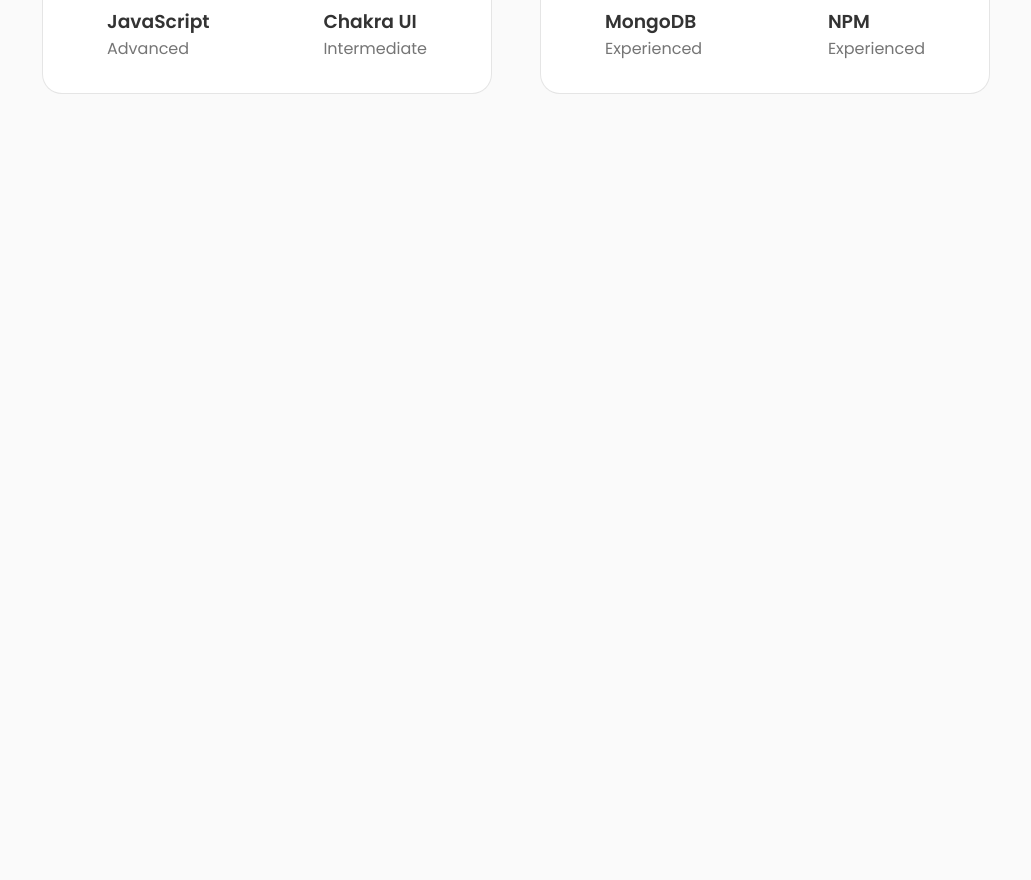
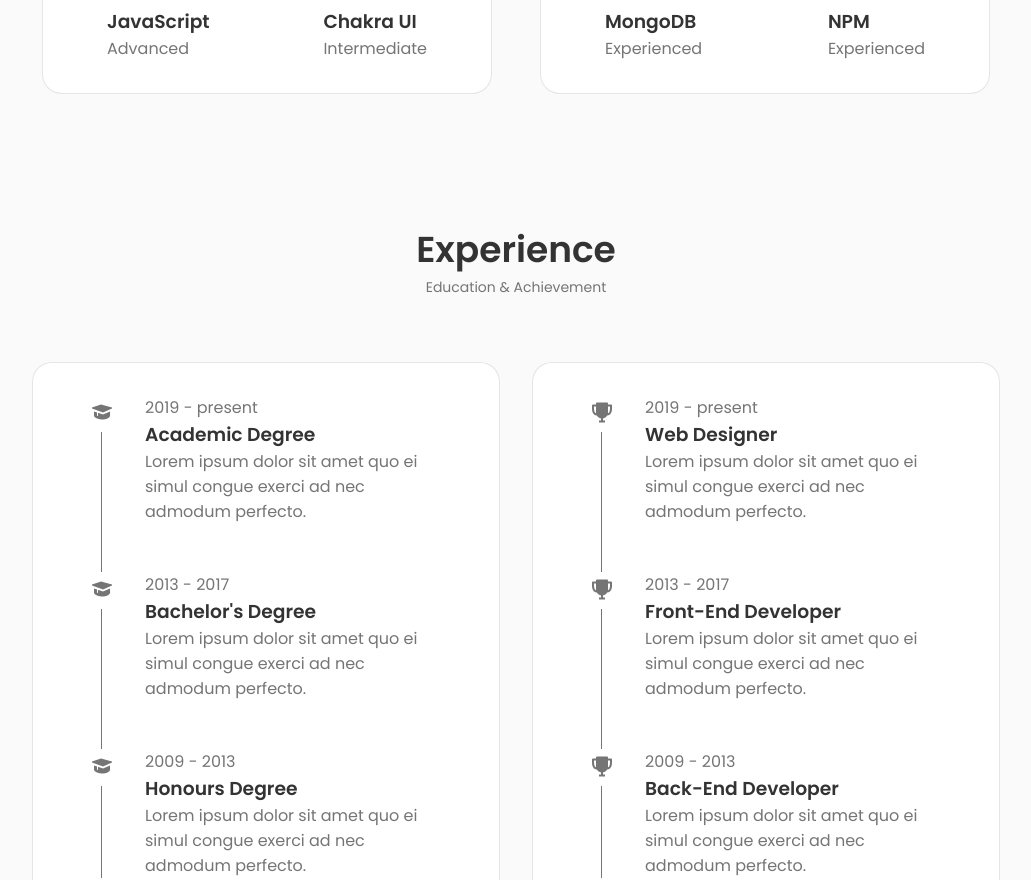
Before and after one commit to piyush-agrawal6/Portfolio, a React (Create React App) app: page / in a window 1280 px wide. Shown: the part 1920-2800 px from the top of the page, without its empty margins (124-1155 px from the left). Before the commit the page ends 2046 px from the top, so only its background shows below. Built offline with nearby package versions, Linux system fonts and the light colour scheme.

Commit message:
experience added

```diff
--- a/src/App.js
+++ b/src/App.js
@@ -3,6 +3,7 @@
 import Home from "./Components/Home/Home";
 import About from "./Components/About/About";
 import Skills from "./Components/Skills/Skills";
+import Experience from "./Components/Experience/Experience";
 function App() {
   return (
     <>
@@ -12,6 +13,7 @@
         <Home />
         <About />
         <Skills />
+        <Experience />
       </main>
     </>
   );
--- /dev/null
+++ b/src/Components/Experience/Card.jsx
@@ -0,0 +1,14 @@
+import React from "react";
+
+const Card = ({ icon, title, desc, year }) => {
+  return (
+    <div className="timeline_item">
+      <i className={icon}></i>
+      <span className="timeline_date">{year}</span>
+      <h3 className="timeline_title">{title}</h3>
+      <p className="timeline_text">{desc}</p>
+    </div>
+  );
+};
+
+export default Card;
--- /dev/null
+++ b/src/Components/Experience/Data.jsx
@@ -0,0 +1,52 @@
+const Data = [
+  {
+    id: 1,
+    category: "education",
+    icon: "bx bxs-graduation",
+    year: "2019 - present",
+    title: "Academic Degree",
+    desc: "Lorem ipsum dolor sit amet quo ei simul congue exerci     ad nec admodum perfecto.",
+  },
+  {
+    id: 2,
+    category: "education",
+    icon: "bx bxs-graduation",
+    year: "2013 - 2017",
+    title: "Bachelor's Degree",
+    desc: "Lorem ipsum dolor sit amet quo ei simul congue exerci     ad nec admodum perfecto.",
+  },
+  {
+    id: 3,
+    category: "education",
+    icon: "bx bxs-graduation",
+    year: "2009 - 2013",
+    title: "Honours Degree",
+    desc: "Lorem ipsum dolor sit amet quo ei simul congue exerci     ad nec admodum perfecto.",
+  },
+  {
+    id: 4,
+    category: "achievement",
+    icon: "bx bxs-trophy",
+    year: "2019 - present",
+    title: "Web Designer",
+    desc: "Lorem ipsum dolor sit amet quo ei simul congue exerci     ad nec admodum perfecto.",
+  },
+  {
+    id: 5,
+    category: "achievement",
+    icon: "bx bxs-trophy",
+    year: "2013 - 2017",
+    title: "Front-End Developer",
+    desc: "Lorem ipsum dolor sit amet quo ei simul congue exerci     ad nec admodum perfecto.",
+  },
+  {
+    id: 6,
+    category: "achievement",
+    icon: "bx bxs-trophy",
+    year: "2009 - 2013",
+    title: "Back-End Developer",
+    desc: "Lorem ipsum dolor sit amet quo ei simul congue exerci     ad nec admodum perfecto.",
+  },
+];
+
+export default Data;
--- /dev/null
+++ b/src/Components/Experience/Experience.css
@@ -0,0 +1,82 @@
+.experience_container {
+  grid-template-columns: repeat(2, 1fr);
+  column-gap: 2rem;
+}
+.timeline {
+  background-color: var(--container-color);
+  border: 1px solid rgba(0, 0, 0, 0.1);
+  padding: 2rem 4rem;
+  border-radius: 1.25rem;
+}
+.timeline_item {
+  position: relative;
+  padding-left: 3rem;
+  padding-bottom: 3rem;
+}
+.timeline_item:last-child {
+  padding-bottom: 0;
+}
+.timeline_item::before {
+  content: "";
+  width: 1px;
+  height: 100%;
+  position: absolute;
+  background-color: var(--text-color);
+  left: 0.25rem;
+  top: 0;
+}
+.timeline i {
+  position: absolute;
+  left: -0.4375rem;
+  top: 0;
+  font-size: var(--h2-font-size);
+  color: var(--text-color);
+  background-color: white;
+  padding: 0.4rem 0;
+}
+
+/* For large devices */
+@media screen and (max-width: 992px) {
+  .experience_container {
+    grid-template-columns: 450px;
+    justify-content: center;
+    row-gap: 1.5rem;
+  }
+}
+
+/* For medium devices */
+@media screen and (max-width: 570px) {
+  .experience_container {
+    grid-template-columns: 400px;
+  }
+  .timeline {
+    padding: 1rem 2rem;
+  }
+  .timeline_item {
+    padding-left: 2.2rem;
+    padding-bottom: 2rem;
+  }
+}
+
+/* For small devices */
+@media screen and (max-width: 420px) {
+  .experience_container {
+    grid-template-columns: 300px;
+  }
+  .timeline {
+    padding: 1rem 1rem;
+  }
+  .timeline_item {
+    padding-left: 1.5rem;
+    padding-bottom: 1.5rem;
+  }
+  .timeline_date{
+       font-size: 0.8rem;
+  }
+  .timeline_title{
+       font-size: 1rem;
+  }
+  .timeline_text{
+       font-size: 0.9rem;
+  }
+}
--- /dev/null
+++ b/src/Components/Experience/Experience.jsx
@@ -0,0 +1,46 @@
+import React from "react";
+import "./Experience.css";
+import Data from "./Data";
+import Card from "./Card";
+const Experience = () => {
+  return (
+    <section className="experience container section" id="experience">
+      <h2 className="section__title">Experience</h2>
+      <span className="section__subtitle">Education & Achievement</span>
+      <div className="experience_container  grid">
+        <div className="timeline">
+          {Data.map((val, id) => {
+            if (val.category === "education") {
+              return (
+                <Card
+                  key={id}
+                  icon={val.icon}
+                  title={val.title}
+                  year={val.year}
+                  desc={val.desc}
+                />
+              );
+            }
+          })}
+        </div>
+        <div className="timeline ">
+          {Data.map((val, index) => {
+            if (val.category === "achievement") {
+              return (
+                <Card
+                  key={index}
+                  icon={val.icon}
+                  title={val.title}
+                  year={val.year}
+                  desc={val.desc}
+                />
+              );
+            }
+          })}
+        </div>
+      </div>
+    </section>
+  );
+};
+
+export default Experience;
--- a/src/Components/Header/Header.jsx
+++ b/src/Components/Header/Header.jsx
@@ -7,42 +7,41 @@
   return (
     <header className="header">
       <nav className="nav container">
-        <a href="index.html" className="nav_logo">
-          Piyush
-        </a>
+        <a className="nav_logo">Piyush</a>
         <div className={toggle ? "nav_menu show-menu" : "nav_menu"}>
           <ul className="nav_list grid">
-            <li className="nav_item">
+            <li className="nav_item" onClick={() => setToggle(!toggle)}>
               <a href="#home" className="nav_link">
                 <i className="uil uil-estate nav_icon"></i>
                 Home
               </a>
             </li>
-            <li className="nav_item">
+            <li className="nav_item" onClick={() => setToggle(!toggle)}>
               <a href="#about" className="nav_link">
                 <i className="uil uil-user nav_icon"></i>
                 About
               </a>
             </li>
-            <li className="nav_item">
+            <li className="nav_item" onClick={() => setToggle(!toggle)}>
               <a href="#skills" className="nav_link">
                 <i className="uil uil-file-alt nav_icon"></i>
                 Skills
               </a>
             </li>
-            <li className="nav_item">
-              <a href="#services" className="nav_link">
-                <i className="uil uil-briefcase-alt nav_icon"></i>
-                Services
+
+            <li className="nav_item" onClick={() => setToggle(!toggle)}>
+              <a href="#porfolio" className="nav_link">
+                <i className="uil uil-scenery nav_icon"></i>
+                Projects
               </a>
             </li>
-            <li className="nav_item">
-              <a href="#porfolio" className="nav_link">
-                <i className="uil uil-scenery nav_icon"></i>
-                Porfolio
+            <li className="nav_item" onClick={() => setToggle(!toggle)}>
+              <a href="#contact" className="nav_link">
+                <i className="uil uil-message nav_icon"></i>
+                Blogs
               </a>
             </li>
-            <li className="nav_item">
+            <li className="nav_item" onClick={() => setToggle(!toggle)}>
               <a href="#contact" className="nav_link">
                 <i className="uil uil-message nav_icon"></i>
                 Contact
```
